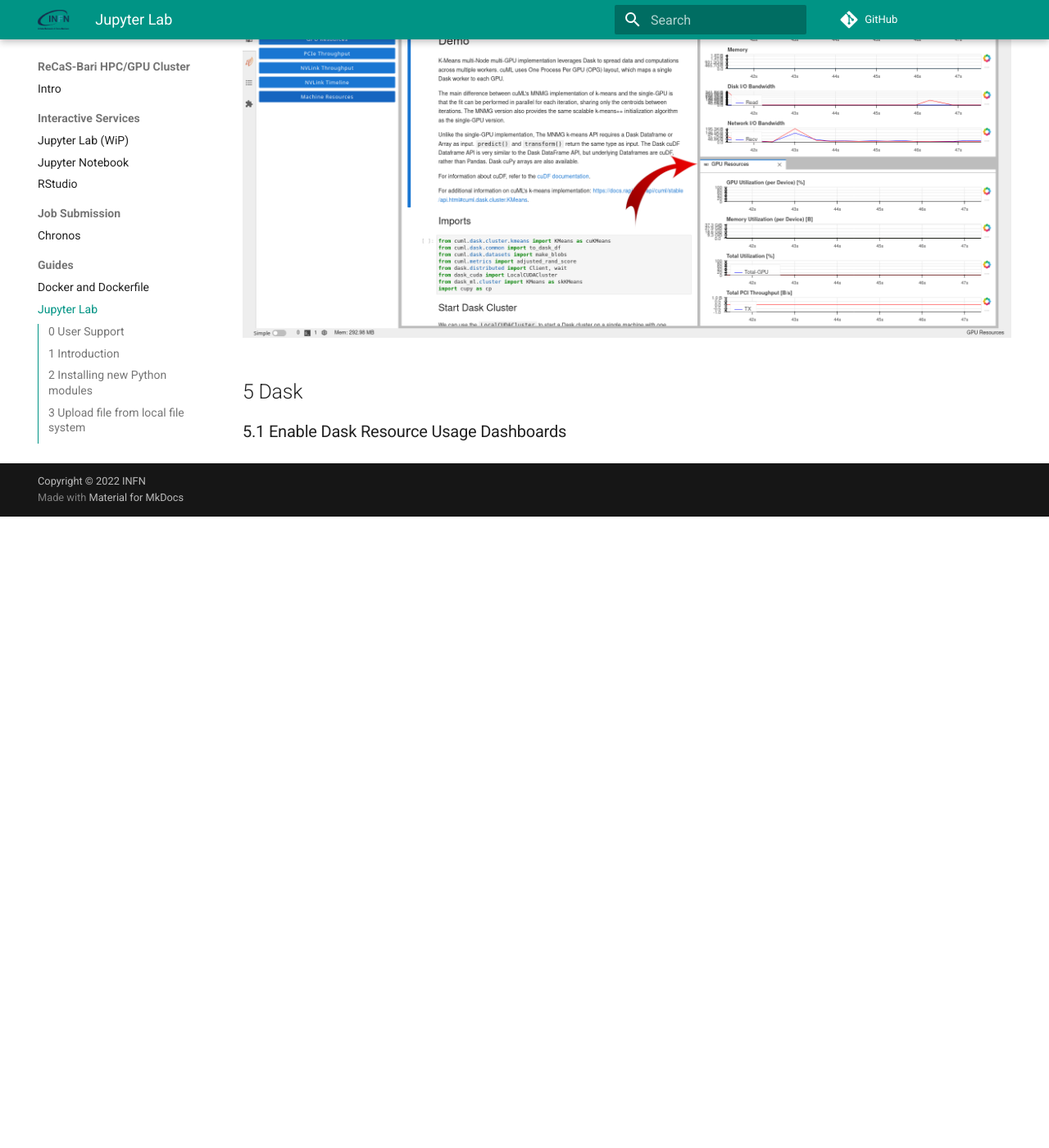
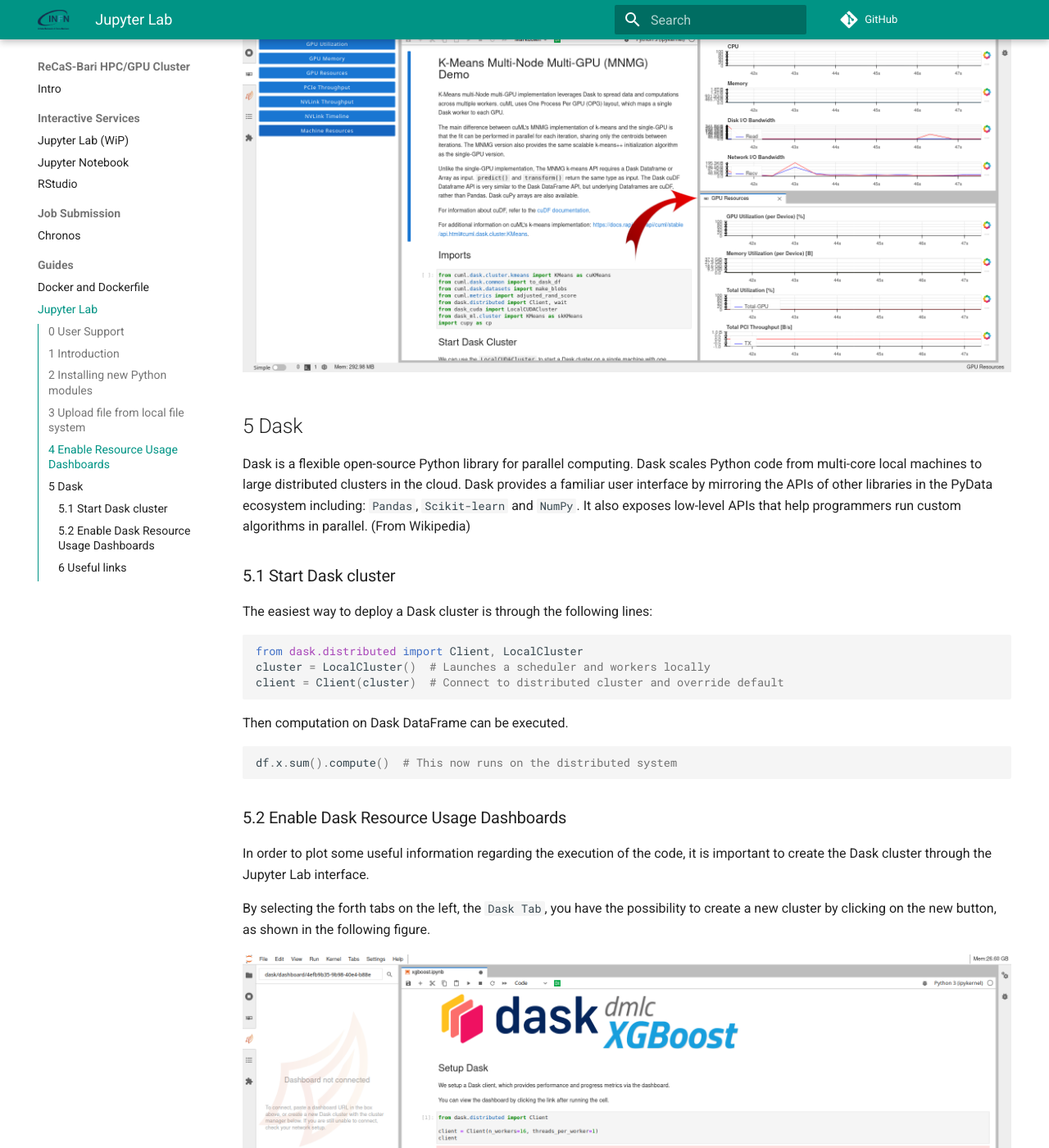
Before and after one commit to jvino/cluster-hpc-gpu-guides, an MkDocs documentation site: the page built from docs/guides/jupyter-lab.md, in a window 1280 px wide and 1400 px high, scrolled down 3592 px. Shown: the whole window at 82% size. Built offline with MkDocs 1.6.1 and Material for MkDocs 9.7.7, drawn with Linux system fonts in a browser that asks for light colours; comment, search, counter and statistics services are not loaded; before the commit the page ends 4222 px from its top, so only the background shows below that; some of the changed text lies outside the part shown.

Commit message:
Inserted Dask section in the JupyterLab guide

````diff
--- a/docs/guides/jupyter-lab.md
+++ b/docs/guides/jupyter-lab.md
@@ -13,6 +13,8 @@
 Uses include: data cleaning and transformation, numerical simulation, statistical modelling, data visualisation, machine learning, and much more.
 
 Jupyter Lab served through this service can access your files and directories stored in the ReCaS-Bari storage (based on GPFS distributed file system) and use high performance GPUs to speed up the execution of your application.
+
+The ReCaS Jupyter Lab instance is based on the [RAPIDS Docker container](https://hub.docker.com/r/rapidsai/rapidsai/).
 
 ## 2 Installing new Python modules
 To install new Python packages you can use  `pip` .
@@ -73,6 +75,45 @@
 
 ## 5 Dask
 
+Dask is a flexible open-source Python library for parallel computing. Dask scales Python code from multi-core local machines to large distributed clusters in the cloud. Dask provides a familiar user interface by mirroring the APIs of other libraries in the PyData ecosystem including: `Pandas`, `Scikit-learn` and `NumPy`. It also exposes low-level APIs that help programmers run custom algorithms in parallel. (From Wikipedia)
 
+### 5.1 Start Dask cluster
 
-### 5.1 Enable Dask Resource Usage Dashboards
+The easiest way to deploy a Dask cluster is through the following lines:
+
+```python
+from dask.distributed import Client, LocalCluster
+cluster = LocalCluster()  # Launches a scheduler and workers locally
+client = Client(cluster)  # Connect to distributed cluster and override default
+```
+
+Then computation on Dask DataFrame can be executed.
+
+```python
+df.x.sum().compute()  # This now runs on the distributed system
+```
+
+### 5.2 Enable Dask Resource Usage Dashboards
+
+In order to plot some useful information regarding the execution of the code, it is important to create the Dask cluster through the Jupyter Lab interface.
+
+By selecting the forth tabs on the left, the `Dask Tab`, you have the possibility to create a new cluster by clicking on the new button, as shown in the following figure.
+
+![jupyterlab-monitor-dask-1](images/jupyterlab-monitor-dask-1.png)
+
+The second step consist of to import the created cluster in the code.
+
+This is easily done by clicking the `< >` button on the bottom left, as shown in the following figure, after having selected the cell inside the notebook.
+
+![jupyterlab-monitor-dask-2](images/jupyterlab-monitor-dask-2.png)
+
+Running a code exploiting Dask object, multiple plots can be put inside the windows, showing the progress of the applcation, as shown in the following figure.
+
+![jupyterlab-monitor-dask-3](images/jupyterlab-monitor-dask-3.png)
+
+### 6 Useful links
+
+[Dask Webpage](https://www.dask.org/)
+[Dask GitHub page](https://github.com/dask/dask)
+[RAPIDS Webpage](https://rapids.ai/)
+[RAPIDS Docker container Webpage](https://hub.docker.com/r/rapidsai/rapidsai/)
````
Also changed, not shown: docs/guides/images/jupyterlab-monitor-dask-1.png (added), docs/guides/images/jupyterlab-monitor-dask-2.png (added), docs/guides/images/jupyterlab-monitor-dask-3.png (added).
